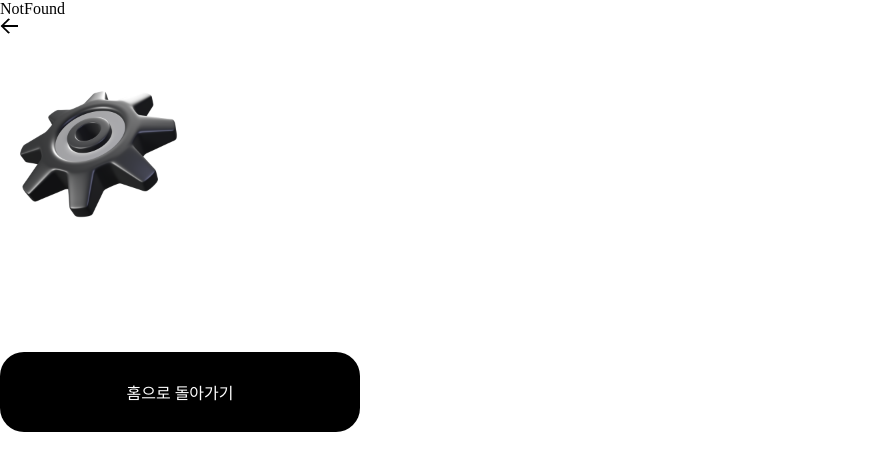
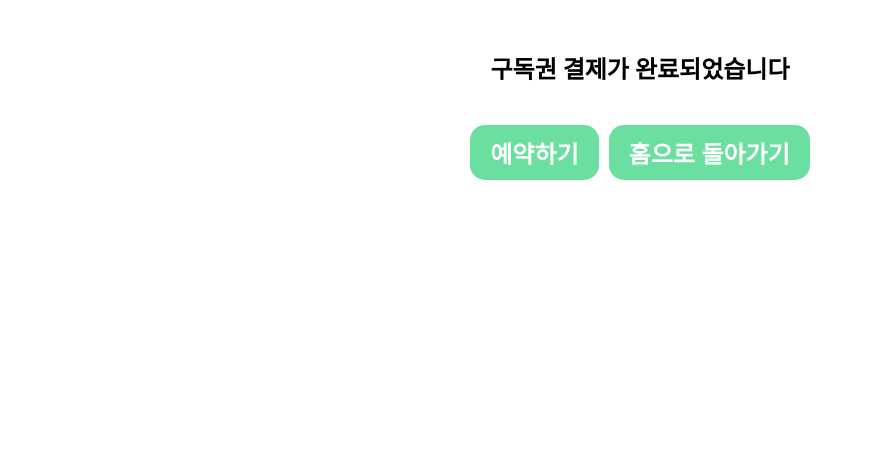
Before and after one commit to 4tar1p/4tar1p-frontend, a React (Create React App) app: page /buyingcompletion in a window 1280 px wide. Shown: the top 470 px of the page, without its empty margins (0-873 px from the left). Built offline with nearby package versions, Linux system fonts and the light colour scheme; a web font is replaced by a local one.

Commit message:
[feat] add 결제완료 화면

```diff
--- a/src/App.js
+++ b/src/App.js
@@ -5,6 +5,7 @@ import Home from 'pages/Home';
 import UI from 'pages/UI';
 import ApiTest from 'pages/ApiTest';
 import MyPage from './pages/MyPage';
+import BuyingCompletion from './pages/BuyingCompletion';
 import ReservationCompletion from './pages/ReservationCompletion';
 
 const NotFound = React.lazy(() => import('./pages/NotFound'));
@@ -24,6 +25,7 @@ function App() {
       <Route path="/ui" element={<UI />} />
       <Route path="/api" element={<ApiTest />} />
       <Route path="*" element={<NotFound />}></Route>
+      <Route path="/buyingcompletion" element={<BuyingCompletion />}></Route>
       <Route path="/reservationcompletion" element={<ReservationCompletion />}></Route>
       <Route path="/mypage"element={<MyPage/>}></Route>
     </Routes>
--- a/src/pages/BuyingCompletion.js
+++ b/src/pages/BuyingCompletion.js
@@ -0,0 +1,37 @@
+// BuyingCompletion.js
+import React from 'react';
+import './styles/Buying.css';
+import { useNavigate } from 'react-router-dom';
+
+const BuyingCompletion = () => {
+  const navigate = useNavigate();
+
+  const handleGoHome = () => {
+    navigate('/ui');
+  };
+
+  const handleReservation = () => {
+    // navigate('/reservation');
+    navigate('/ui');
+  };
+
+  return (
+    <div style={{ textAlign: 'center', marginTop: '50px' }}>
+      <h2>구독권 결제가 완료되었습니다</h2>
+      <button
+        style={{ marginTop: '20px', padding: '10px 20px', marginRight: '10px' }}
+        onClick={handleReservation}
+      >
+        예약하기
+      </button>
+      <button
+        style={{ marginTop: '20px', padding: '10px 20px' }}
+        onClick={handleGoHome}
+      >
+        홈으로 돌아가기
+      </button>
+    </div>
+  );
+};
+
+export default BuyingCompletion;
--- /dev/null
+++ b/src/pages/styles/Buying.css
@@ -0,0 +1,12 @@
+/* styles/Buying.css */
+
+button {
+  display: inline-block;
+  background-color: #6ADFA0;
+  padding: 5px 10px;
+  border-radius: 15px;
+  color: white;
+  font-weight: bold;
+  border: none;
+  font-size: 1.5em; /* 폰트 크기 H2랑 동일하게 */
+}
```
